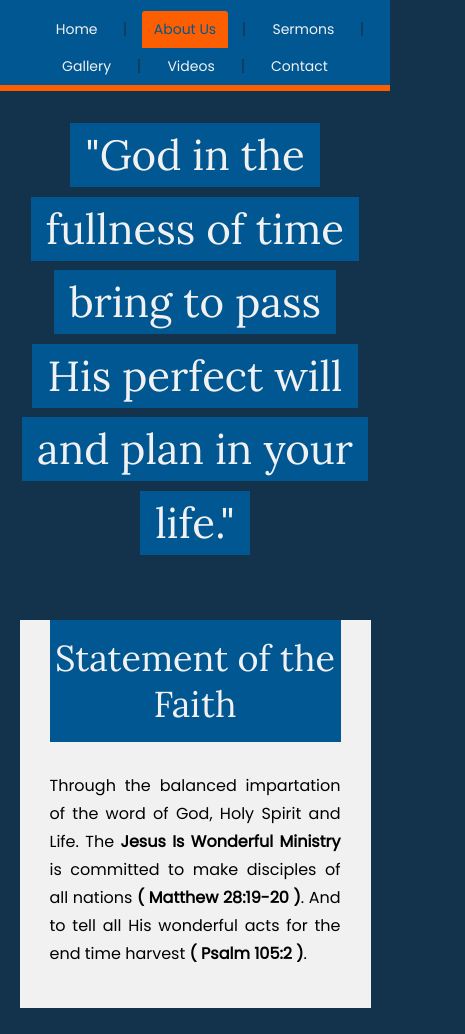
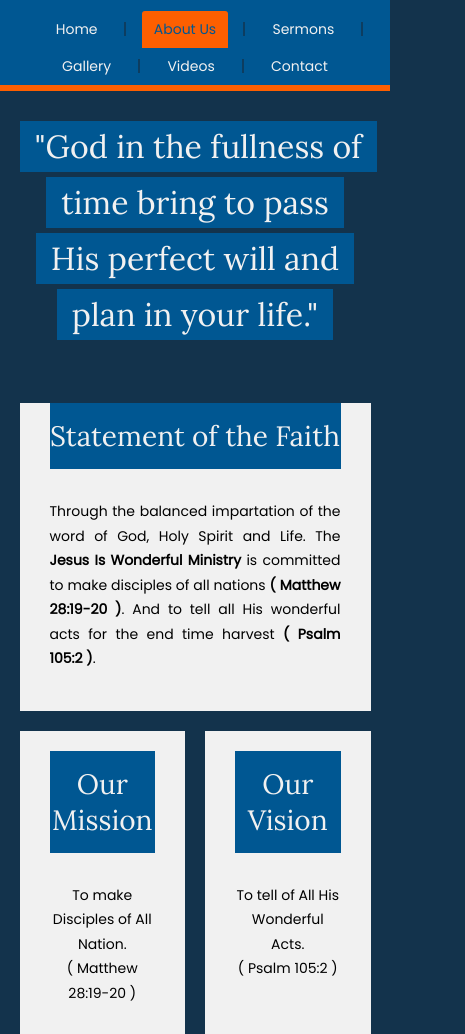
Before and after one commit to louierosero/jesusiswonderful, a plain HTML site: page aboutus.html in a window 390 px wide. Shown: the part 66-1100 px from the top of the page, 465 px wide, since content can reach past the window. Drawn offline with Linux system fonts and the light colour scheme.

Commit message:
About Us Layout in 960px Media Queries [Layout Modification]

```diff
--- a/css/style.sass
+++ b/css/style.sass
@@ -439,6 +439,31 @@
       p
         font-size: 18px;
 
+  /* About Us Layout */
+  #aboutus
+
+    .container
+
+      .verse
+
+        h1
+          font-size: 32px;
+
+      .block
+
+        h2
+          font-size: 28px;
+
+        p
+          font-size: 14px;
+
+      .block
+        margin-bottom: 20px;
+
+      .block-two
+        grid-gap: 20px;
+        margin-bottom: -20px;
+
   /* Footer Layout */
   footer
 
```
Also changed, not shown: css/style.min.css.
